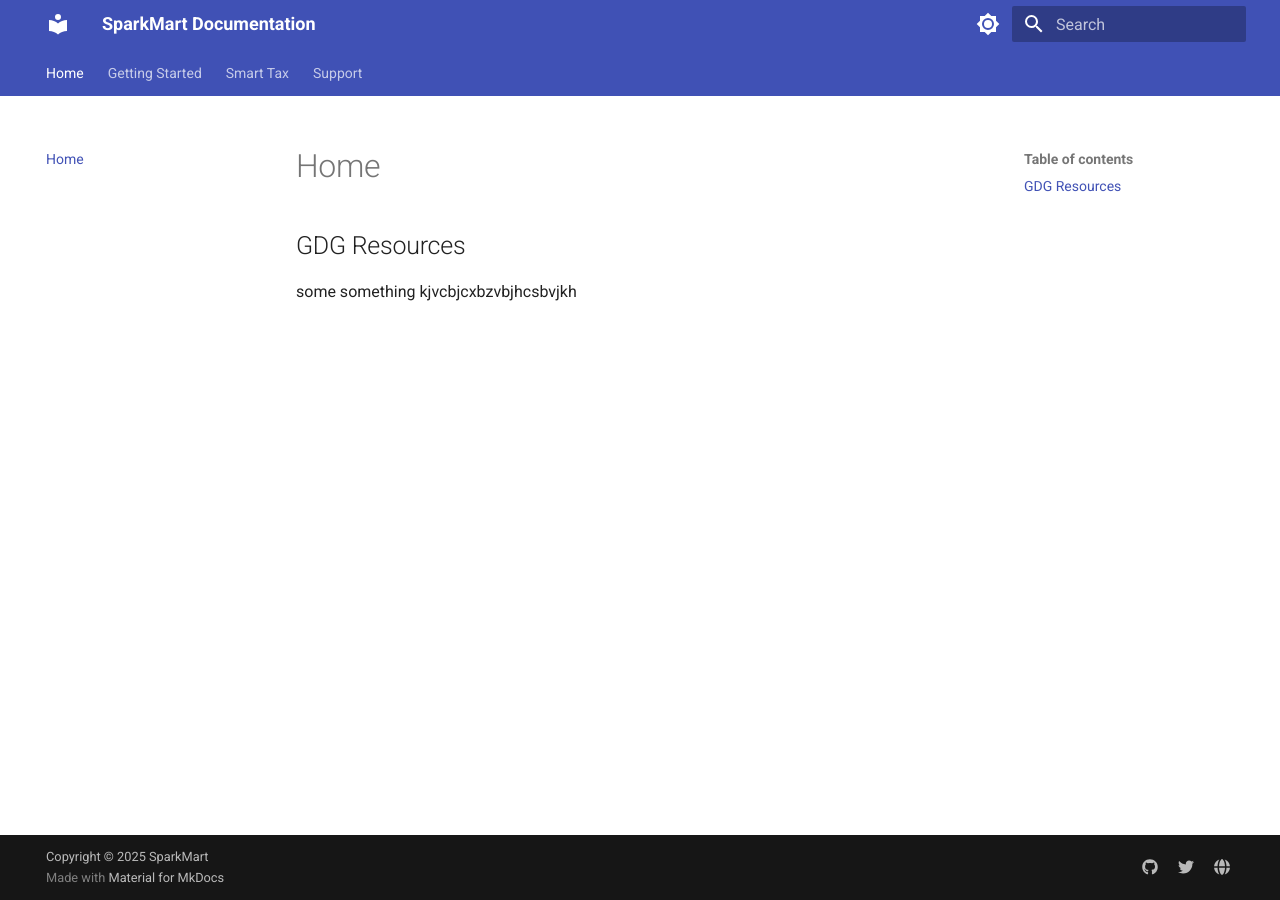
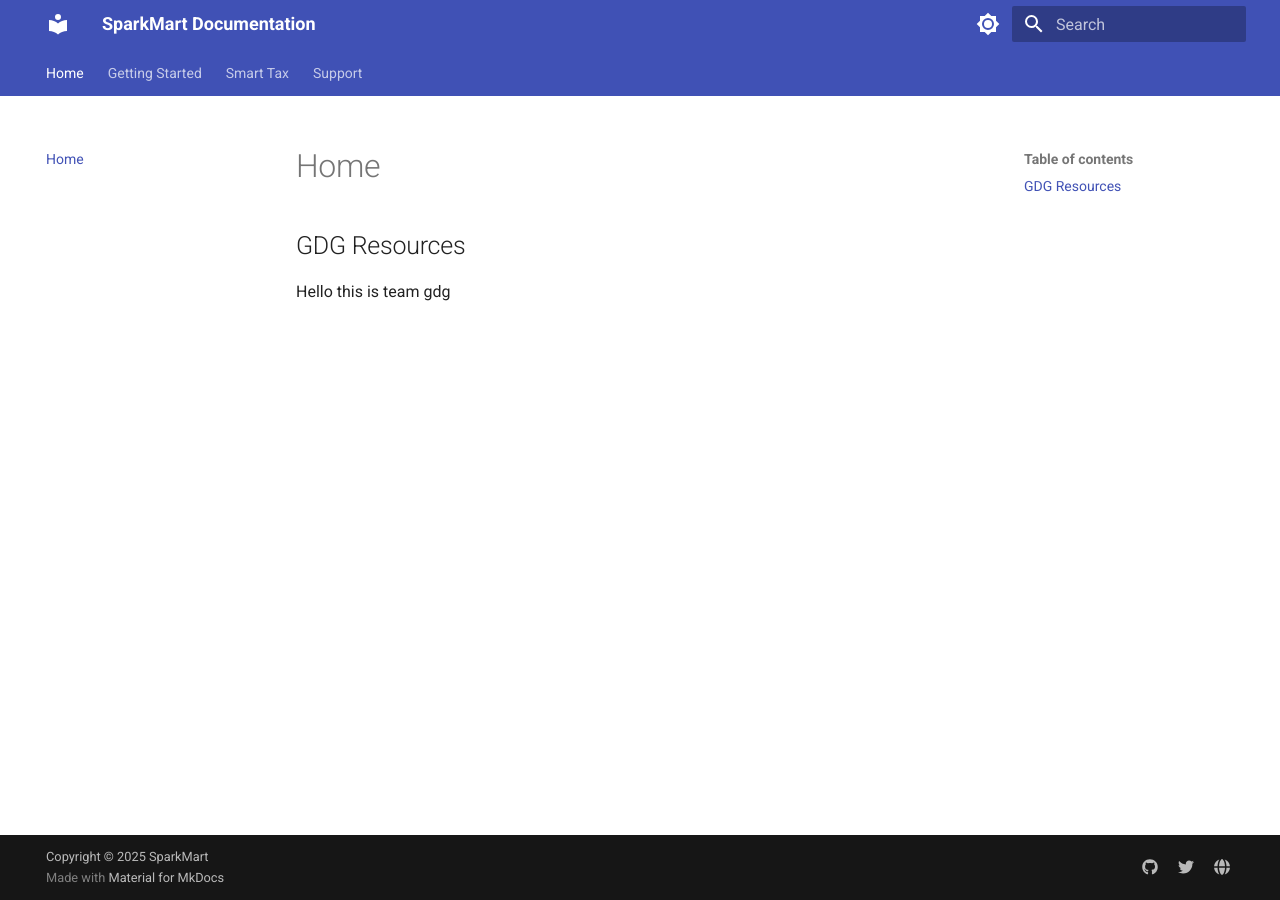
Before and after one commit to aniketpatil7/gdg-resources, an MkDocs documentation site: the page built from docs/index.md, in a window 1280 px wide. Built offline with MkDocs 1.6.1 and Material for MkDocs 9.7.7, drawn with Linux system fonts in a browser that asks for light colours.

Commit message:
Hello msg

```diff
--- a/docs/index.md
+++ b/docs/index.md
@@ -1,4 +1,3 @@
 ## GDG Resources
 
-some something
-kjvcbjcxbzvbjhcsbvjkh
+Hello this is team gdg
```
